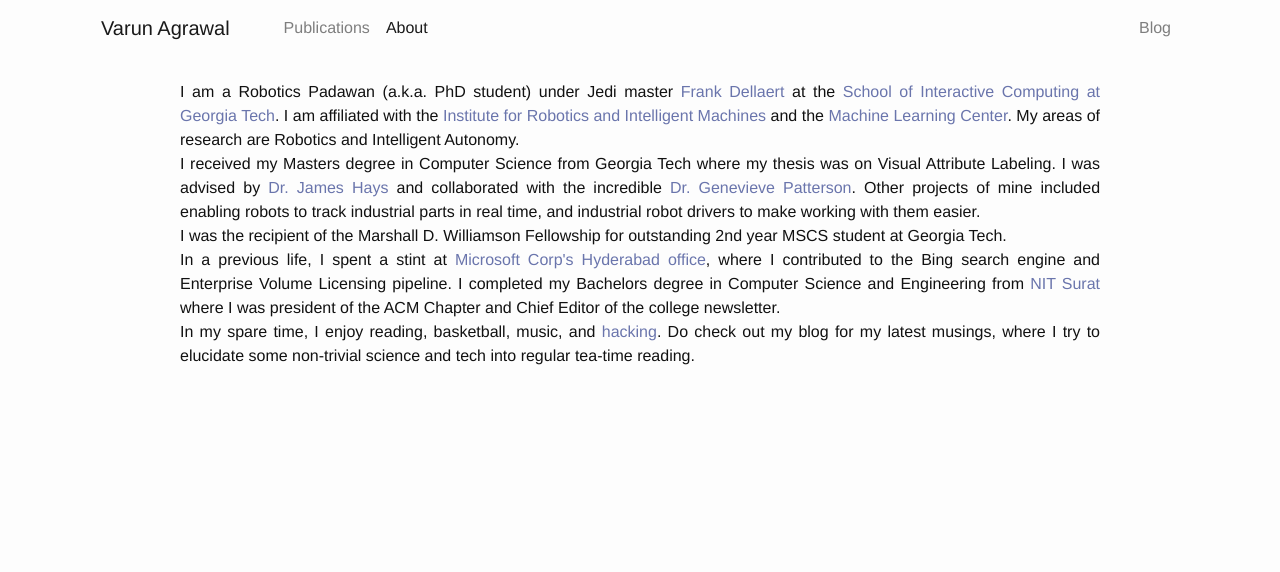
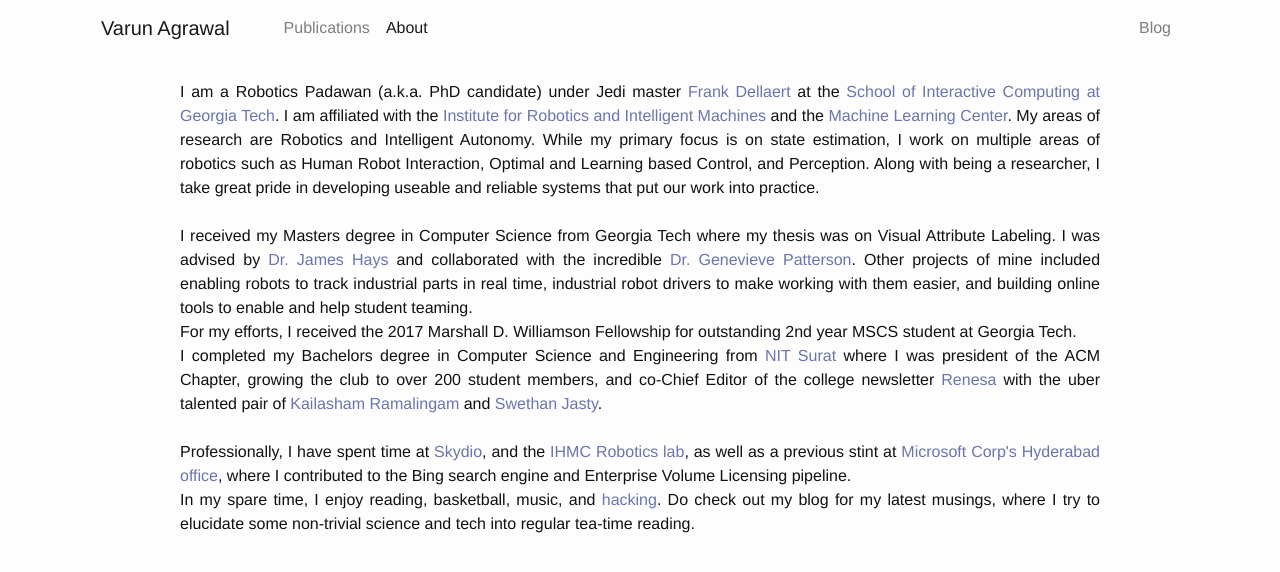
Before and after one commit to varunagrawal/varunagrawal.github.io, a Jekyll site: the page built from about.html, in a window 1280 px wide. Shown: the top 572 px of the page. Built offline with Jekyll 4.4.1, drawn with Linux system fonts in a browser that asks for light colours; nearby versions of some CDN libraries; a style sheet for code colours, icons or effects is not loaded.

Commit message:
about page formatting

```diff
--- a/about.html
+++ b/about.html
@@ -10,22 +10,53 @@ permalink: /about/
 
         <div style="text-align:justify;">
             <p class="">
-                I am a Robotics Padawan (a.k.a. PhD student) under Jedi master <a href="https://dellaert.github.io/" target="_blank">Frank Dellaert</a> at the <a href="https://www.ic.gatech.edu/">School of Interactive Computing at Georgia Tech</a>. I am affiliated with the <a href="https://www.robotics.gatech.edu" target="_blank">Institute for Robotics and Intelligent Machines</a> and the <a href="https://ml.gatech.edu" target="_blank">Machine Learning Center</a>.
+                I am a Robotics Padawan (a.k.a. PhD candidate) under Jedi master <a href="https://dellaert.github.io/"
+                    target="_blank">Frank Dellaert</a> at the <a href="https://www.ic.gatech.edu/"
+                    target="_blank">School of Interactive Computing at Georgia Tech</a>. I am affiliated with the <a
+                    href="https://research.gatech.edu/robotics" target="_blank">Institute for Robotics and Intelligent
+                    Machines</a> and the <a href="https://ml.gatech.edu" target="_blank">Machine Learning Center</a>.
 
-                My areas of research are Robotics and Intelligent Autonomy.
+                My areas of research are Robotics and Intelligent Autonomy. While my primary focus is on state
+                estimation, I work on multiple areas of robotics such as Human Robot Interaction, Optimal and Learning
+                based Control, and Perception. Along with being a researcher, I take great pride in developing useable
+                and reliable systems that put our work into practice.
+            </p>
+            <br />
+
+            <p class="">
+                I received my Masters degree in Computer Science from Georgia Tech where my thesis was on Visual
+                Attribute Labeling. I was advised by <a href="https://faculty.cc.gatech.edu/~hays/" target="_blank">Dr.
+                    James Hays</a> and collaborated with the incredible <a href="https://genp.github.io/"
+                    target="_blank">Dr. Genevieve Patterson</a>. Other projects of mine included enabling robots to
+                track industrial parts in real time, industrial robot drivers to make working with them easier, and
+                building online tools to enable and help student teaming.
+                <br/>
+                For my efforts, I received the 2017 Marshall D. Williamson Fellowship for outstanding 2nd year MSCS student
+                at Georgia Tech.
+                <br />
+                I completed my Bachelors degree in Computer Science and Engineering from <a href="http://svnit.ac.in"
+                    target="_blank">NIT Surat</a> where I was president of the ACM Chapter, growing the club to over 200
+                student members, and co-Chief Editor of the college newsletter <a href="https://www.renesasvnit.com/"
+                    target="_blank">Renesa</a> with the uber talented pair of <a
+                    href="https://www.linkedin.com/in/kailashamr/" target="_blank">Kailasham Ramalingam</a> and <a
+                    href="https://www.linkedin.com/in/swethanjasty/" target="_blank">Swethan Jasty</a>.
+            </p>
+            <br />
+            <p class="">
+                Professionally, I have spent time at <a href="https://www.skydio.com/" target="_blank">Skydio</a>, and
+                the <a href="https://robots.ihmc.us/" target="_blank">IHMC Robotics lab</a>, as well as a previous stint
+                at
+                <a href="https://www.microsoft.com/en-in/about/" target="_blank">Microsoft Corp's Hyderabad
+                    office</a>, where I
+                contributed to the Bing search engine and Enterprise Volume Licensing pipeline.
             </p>
 
             <p class="">
-                I received my Masters degree in Computer Science from Georgia Tech where my thesis was on Visual Attribute Labeling. I was advised by <a href="https://faculty.cc.gatech.edu/~hays/" target="_blank">Dr. James Hays</a> and collaborated with the incredible <a href="https://genp.github.io/" target="_blank">Dr. Genevieve Patterson</a>. Other projects of mine included enabling robots to track industrial parts in real time, and industrial robot drivers to make working with them easier.
-                <br/>
-                I was the recipient of the Marshall D. Williamson Fellowship for outstanding 2nd year MSCS student at Georgia Tech.
-            </p>
-            <p class="">
-                In a previous life, I spent a stint at <a href="https://www.microsoft.com/en-in/about/">Microsoft Corp's Hyderabad office</a>, where I contributed to the Bing search engine and Enterprise Volume Licensing pipeline. I completed my Bachelors degree in Computer Science and Engineering from <a href="http://svnit.ac.in">NIT Surat</a> where I was president of the ACM Chapter and Chief Editor of the college newsletter.
-            </p>
-
-            <p class="">
-                In my spare time, I enjoy reading, basketball, music, and <a href="http://www.catb.org/esr/faqs/hacker-howto.html" target="_blank" data-toggle="tooltip" data-placement="top" title="As defined by Eric S. Raymond">hacking</a>. Do check out my blog for my latest musings, where I try to elucidate some non-trivial science and tech into regular tea-time reading.
+                In my spare time, I enjoy reading, basketball, music, and <a
+                    href="http://www.catb.org/esr/faqs/hacker-howto.html" target="_blank" data-toggle="tooltip"
+                    data-placement="top" title="As defined by Eric S. Raymond">hacking</a>. Do check out my blog for my
+                latest musings, where I try to elucidate some non-trivial science and tech into regular tea-time
+                reading.
             </p>
 
         </div>
```
